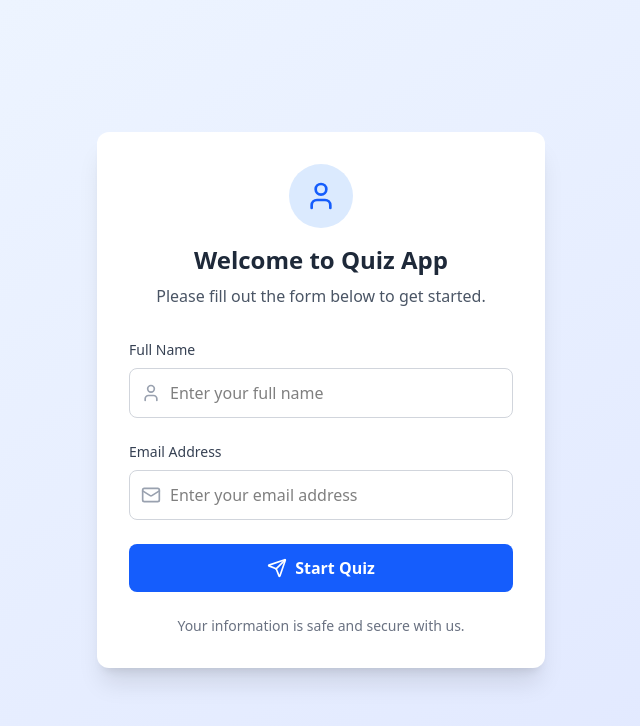
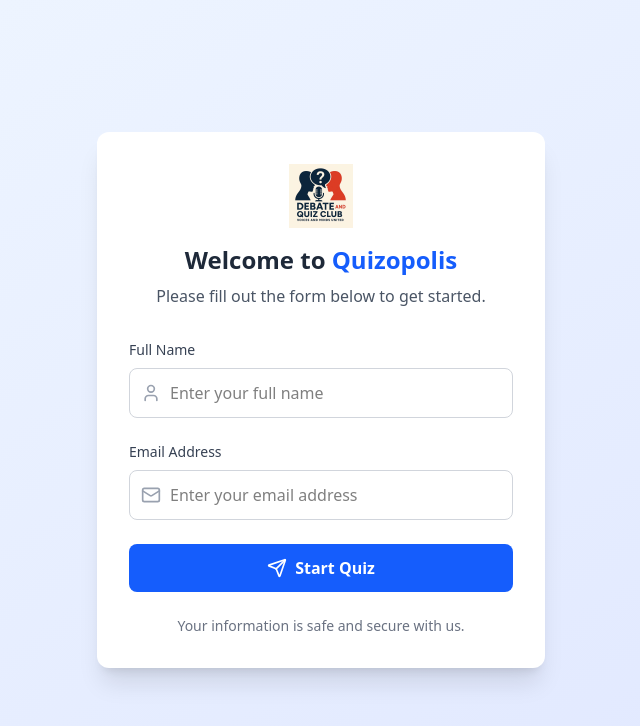
Before and after one commit to alias1506/quiz-app, a React (Vite) app in the folder frontend/: page / in a window 1280 px wide. Shown: the top 726 px of the page, without its empty margins (319-959 px from the left). Built offline with nearby package versions, Linux system fonts and the light colour scheme.

Commit message:
Update branding in Starting component and replace user icon with club logo

```diff
--- a/frontend/src/pages/Starting.jsx
+++ b/frontend/src/pages/Starting.jsx
@@ -133,10 +133,11 @@ function App() {
       <div className="bg-white rounded-xl shadow-xl p-8 w-full max-w-md">
         <div className="text-center mb-8">
           <div className="mx-auto w-16 h-16 bg-blue-100 rounded-full flex items-center justify-center mb-4">
-            <User className="w-8 h-8 text-blue-600" />
+            {/* <User className="w-8 h-8 text-blue-600" /> */}
+            <img src="./club-logo.jpg" alt="Club Logo" />
           </div>
           <h1 className="text-2xl font-bold text-gray-800 mb-2">
-            Welcome to Quiz App
+            Welcome to <span className="text-blue-600">Quizopolis</span>
           </h1>
           <p className="text-gray-600">
             Please fill out the form below to get started.
```
